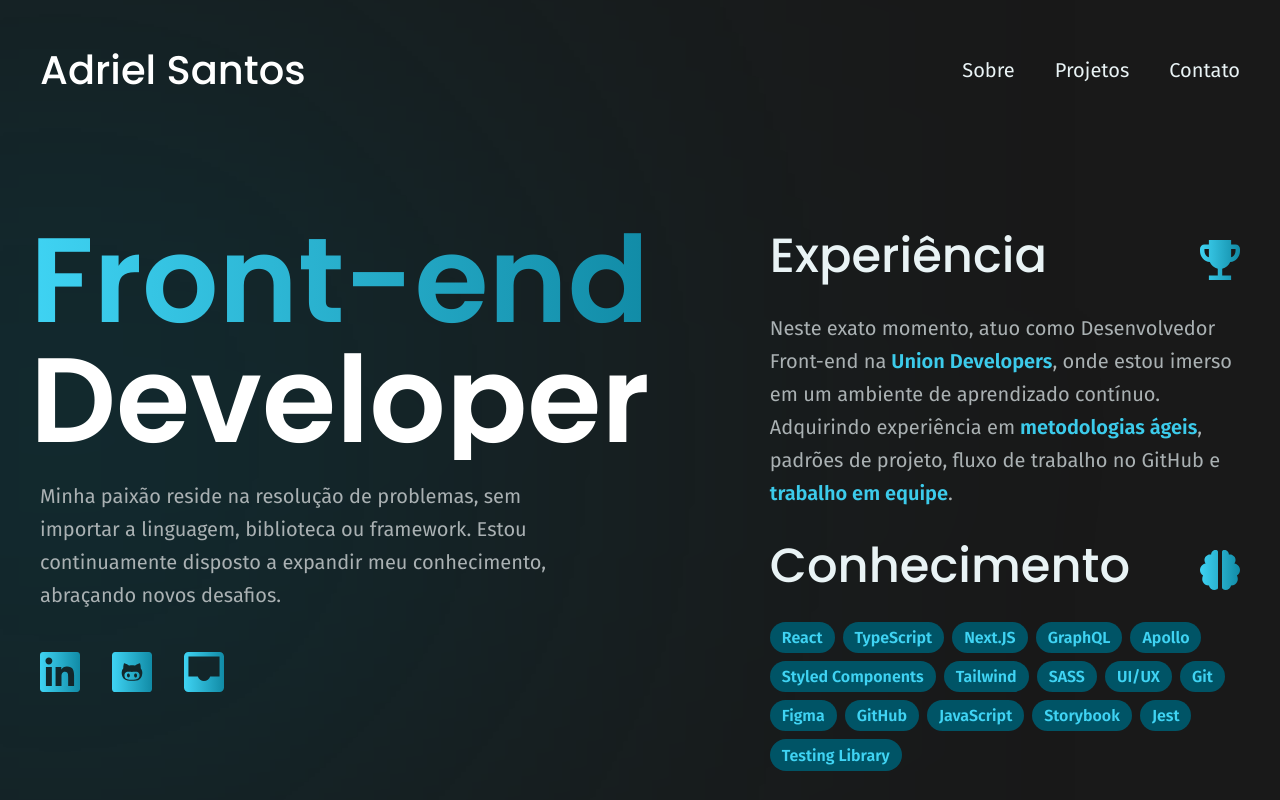
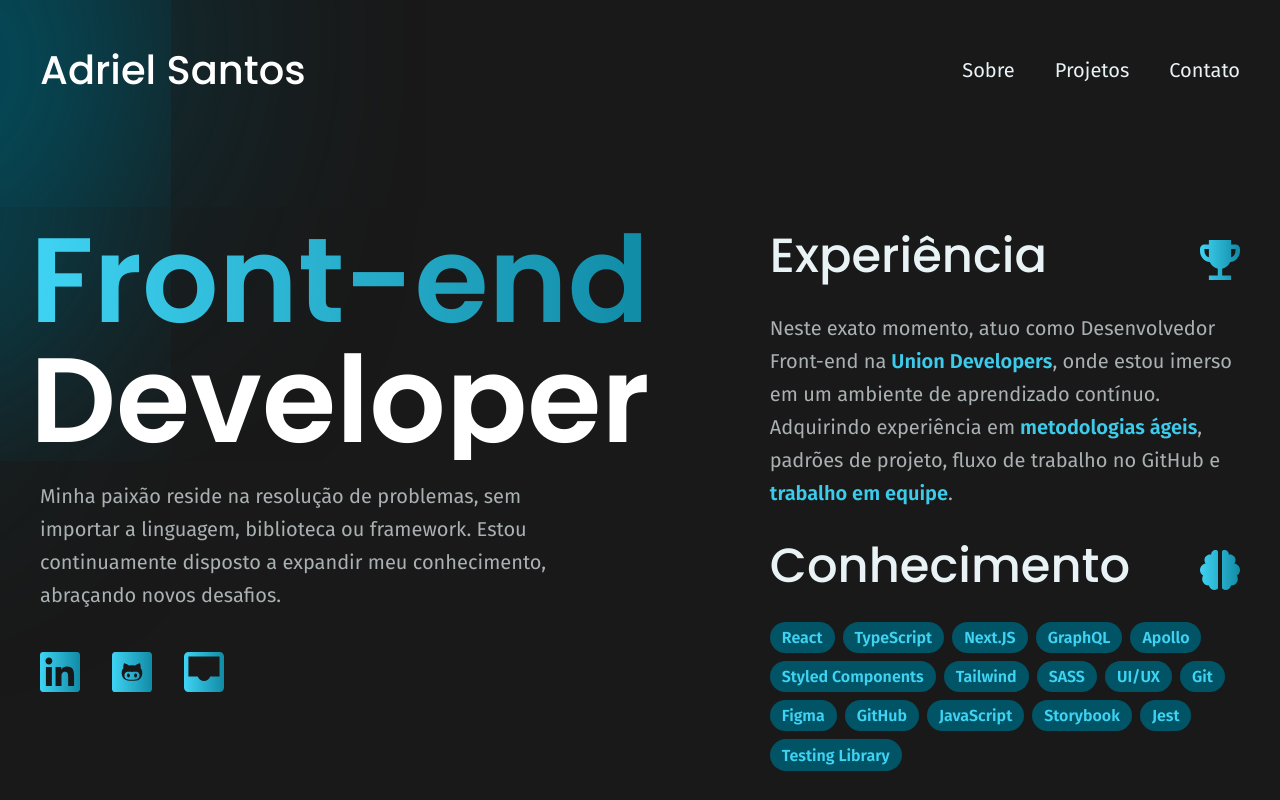
Before and after one commit to adriel-mp3/portfolio, a React (Vite) app: page / in a window 1280 px wide. Shown: the top 800 px of the page. Built offline with nearby package versions, Linux system fonts and the light colour scheme.

Commit message:
feat: change blur effect style

```diff
--- a/src/styles/globalStyles.ts
+++ b/src/styles/globalStyles.ts
@@ -12,16 +12,15 @@ body {
 
 body::before {
   z-index: -1;
-  filter:${({ theme }) =>
-    `drop-shadow(20px -20px 10px ${theme.colors["accent-100"]}) blur(300px)`} ;
-  display: block;
+  border-radius:50%;
+  box-shadow: 0 0 300px 150px ${({ theme }) => theme.colors["accent-100"]};
   content: '';
   position: fixed;
   width: 500px;
   height: 500px;
-  background: ${({ theme }) => theme.colors["accent-100"]};
-  top: 200px;
-  left: -200px;
+  background: transparent;
+  left: -250px;
+  transform: translate(-50%, -50%)
 }
 
 * {
```
